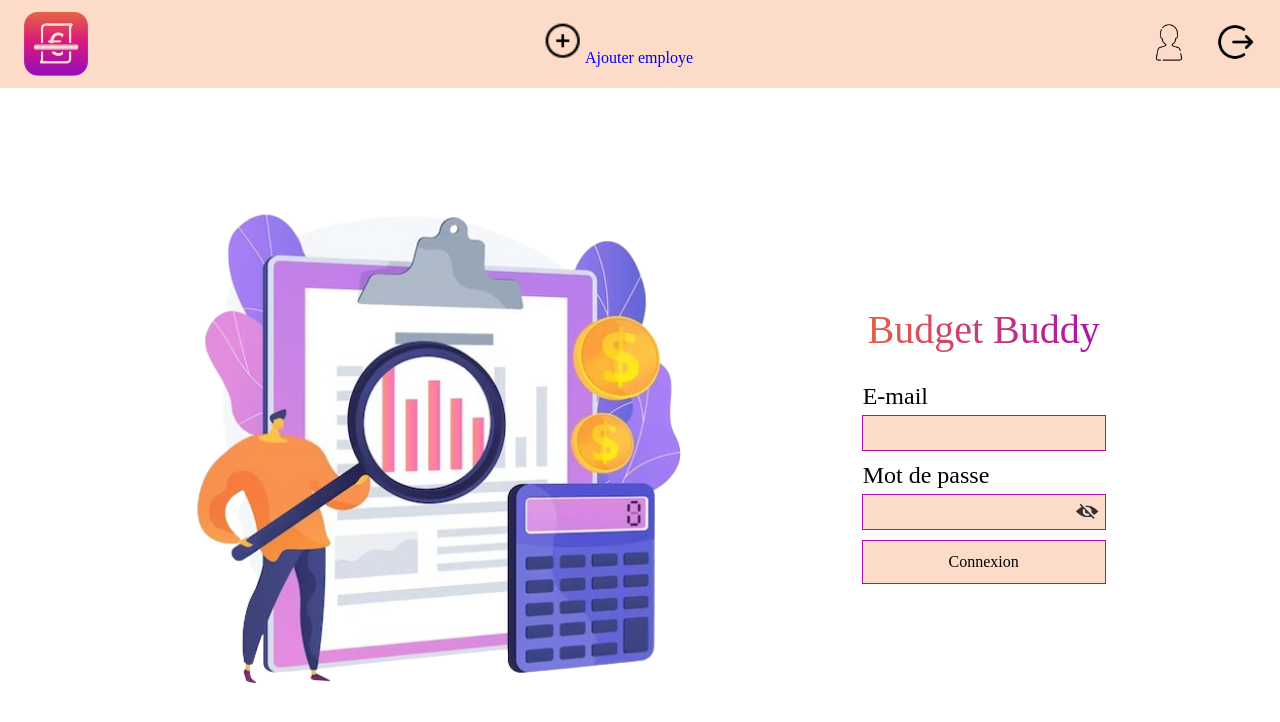
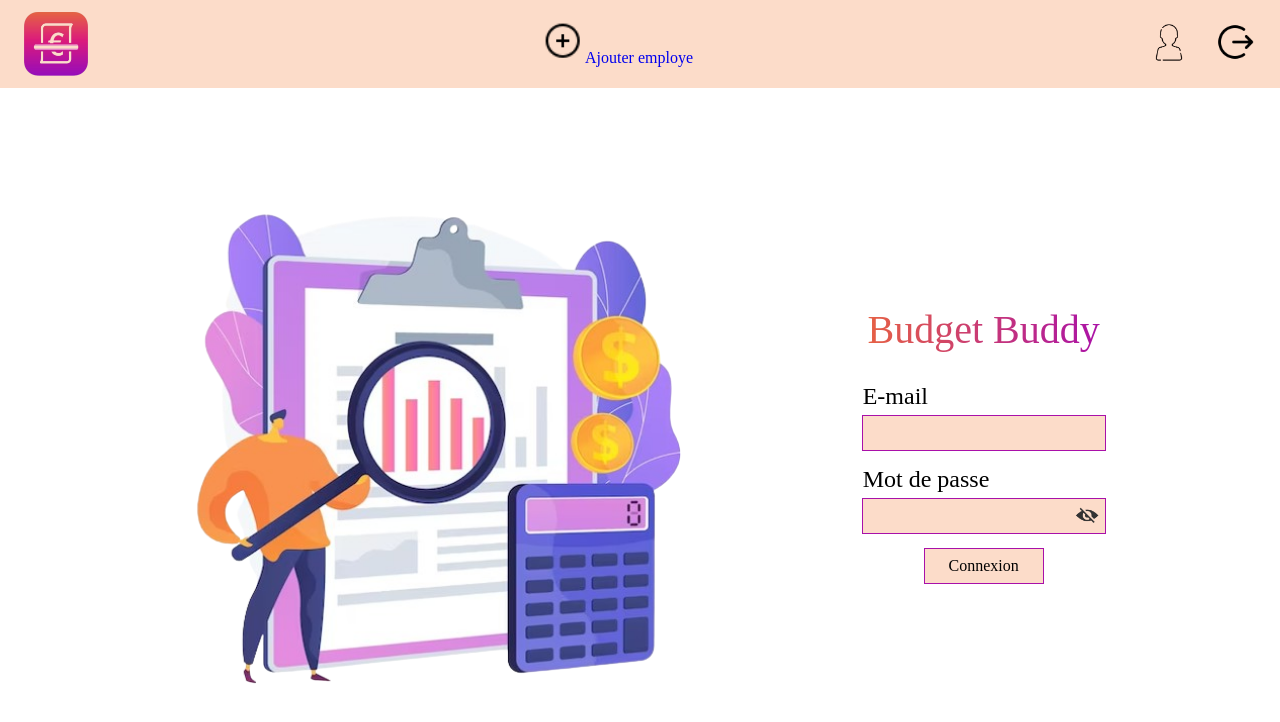
Before and after one commit to jimmy-martin/budget-buddy-front, a Vue app: page / in a window 1280 px wide. Shown: the top 722 px of the page. Built offline with nearby package versions, Linux system fonts and the light colour scheme; a web font is replaced by a local one.

Commit message:
style(scss): added colors, changed forms and added textarea
Added a new gray color, as well as a general gradient. Added textarea to browser reset in :root.
Changed some values in the forms SCSS

```diff
--- a/src/style.scss
+++ b/src/style.scss
@@ -10,7 +10,7 @@
   -moz-osx-font-smoothing: grayscale;
 }
 
-input, button {
+input, button, textarea {
   background-color: rgba(#000000, 0);
   outline: 0;
   border: 0;
--- a/src/styles/colors.scss
+++ b/src/styles/colors.scss
@@ -5,10 +5,12 @@
     --color-primary-darker: #f0d0bc;
     --color-gradient-start: #E76243;
     --color-gradient-end: #A910A9;
+    --color-gray: #B3B3B3;;
+    --gradient: linear-gradient(90deg, var(--color-gradient-start), var(--color-gradient-end));
 }
 
 .gradient-text {
-    background-image: linear-gradient(90deg, var(--color-gradient-start), var(--color-gradient-end));
+    background-image: var(--gradient);
     background-clip: text;
     -webkit-background-clip: text;
     -webkit-text-fill-color: transparent;
--- a/src/styles/forms.scss
+++ b/src/styles/forms.scss
@@ -5,7 +5,7 @@
     flex-direction: column;
     gap: 6px;
     text-align: left;
-    max-width: 320px;
+    //max-width: 320px;
 
     label {
         font-size: 24px;
@@ -17,15 +17,16 @@
 
 .form-control {
     background-color: var(--color-primary);
-    height: 34px;
+    min-height: 34px;
     display: flex;
     outline: 1px solid var(--color-gradient-end);
     align-items: center;
 
-    input {
+    input, textarea {
         flex-grow: 3;
         font-size: 16px;
         padding: 6px;
+        resize: none;
     }
 
     &:focus-within {
@@ -36,7 +37,8 @@
 .submit-btn, .btn {
     background-color: var(--color-primary);
     outline: 1px solid var(--color-gradient-end);
-    padding: 12px 24px;
+    padding: 8px 24px;
+    align-self: center;
 
     &:hover {
         background-color: var(--color-primary-darker);
@@ -50,7 +52,7 @@
 .form-container {
     display: flex;
     flex-direction: column;
-    gap: 12px;
+    gap: 16px;
     flex-grow: 0;
 }
 
```
